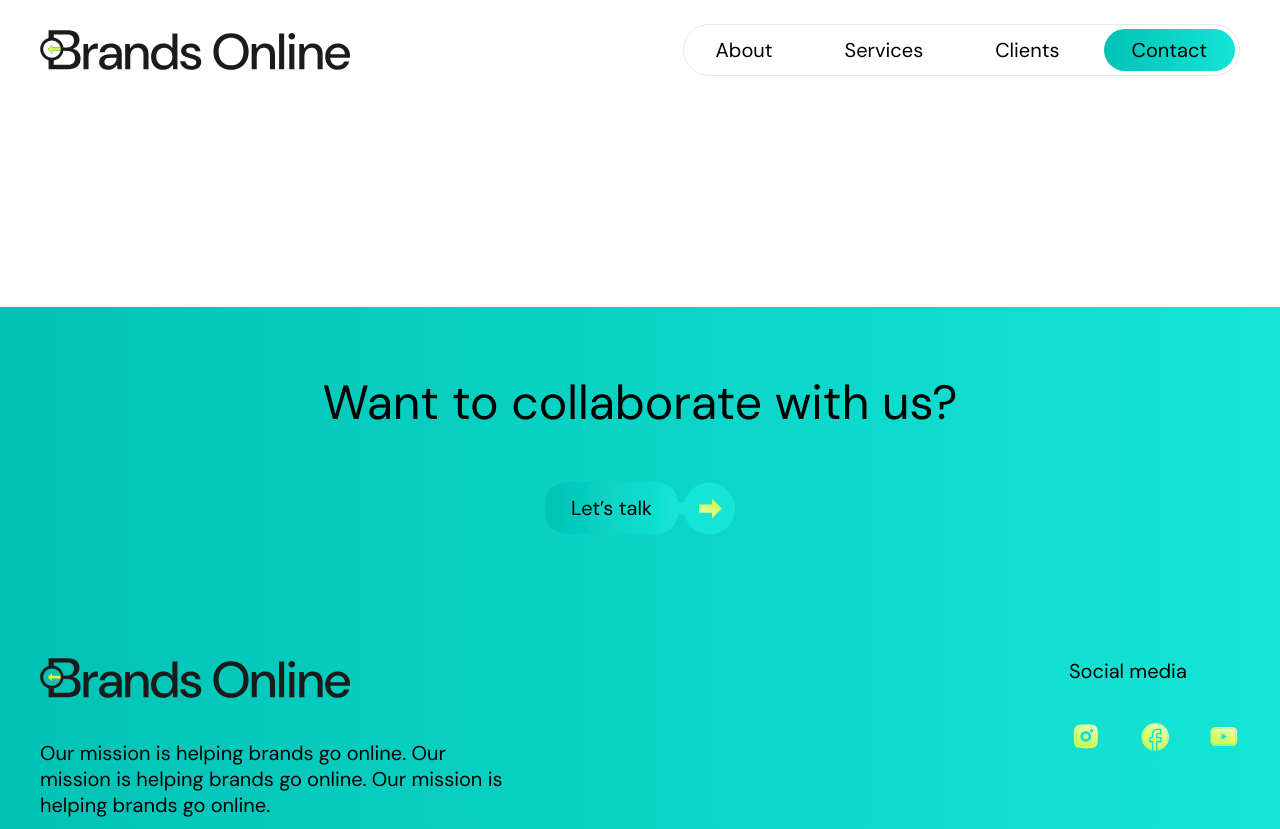
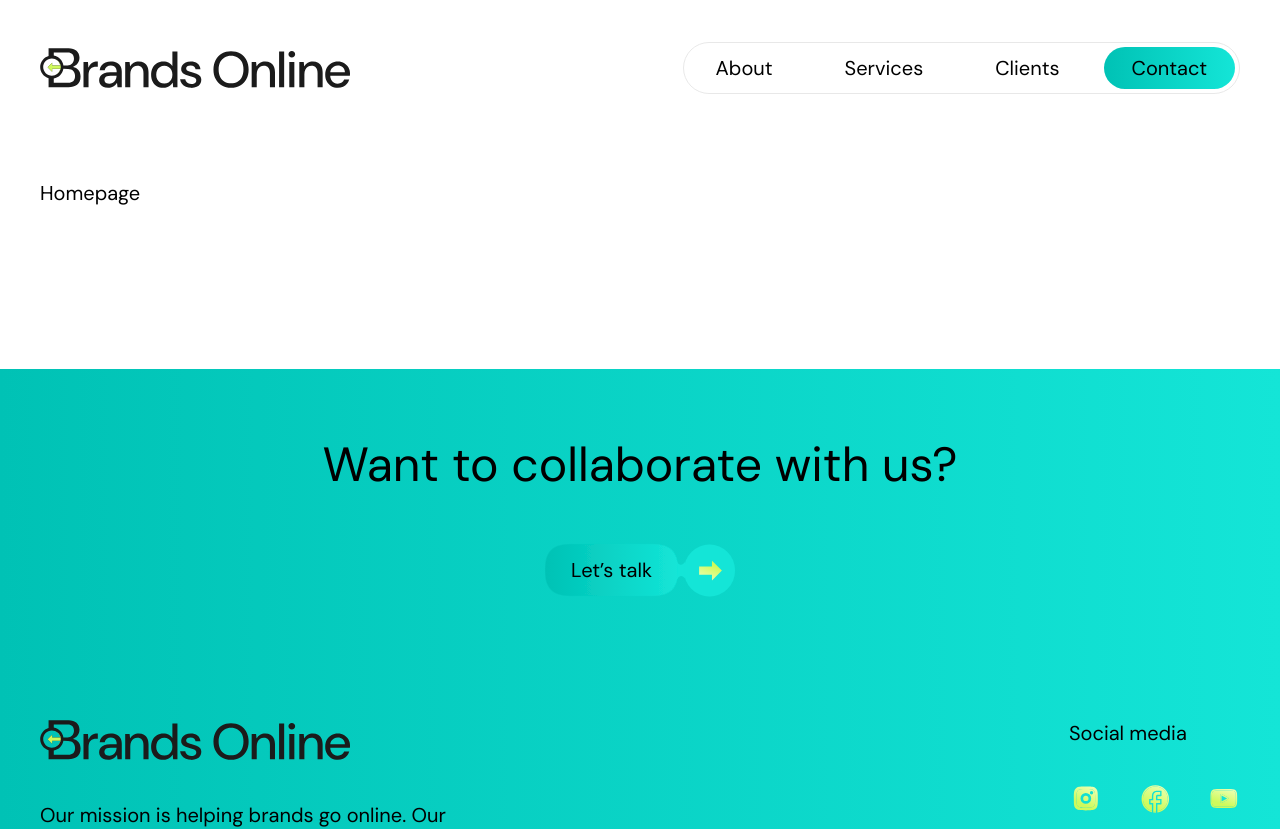
Before and after one commit to KryptonumDev/brands-online, a Next.js app in the folder next.js/: page / in a window 1280 px wide. Shown: the top 829 px of the page. Built offline with nearby package versions, Linux system fonts and the light colour scheme.

Commit message:
fix Nav height

```diff
--- a/next.js/app/page.js
+++ b/next.js/app/page.js
@@ -1,5 +1,3 @@
-import Fetch from "@/utils/fetchData"
-
 // export const runtime = 'edge'
 
 const IndexPage = async () => {
@@ -9,7 +7,7 @@ const IndexPage = async () => {
 
   return (
     <>
-
+      Homepage
     </>
   )
 }
--- a/next.js/src/components/organisms/Nav/styles.module.scss
+++ b/next.js/src/components/organisms/Nav/styles.module.scss
@@ -1,9 +1,8 @@
 .wrapper {
   position: sticky;
   top: 0;
-  height: clamp(58px, calc(64vw/7.68), 64px);
+  z-index: 9;
   padding-top: clamp(20px, calc(28vw/7.68), 36px);
-  z-index: 9;
   .logo {
     svg {
       @media (max-width: 749px){
@@ -12,6 +11,7 @@
     }
   }
   > div {
+    height: clamp(58px, calc(64vw/7.68), 64px);
     display: flex;
     align-items: center;
     justify-content: space-between;
```
